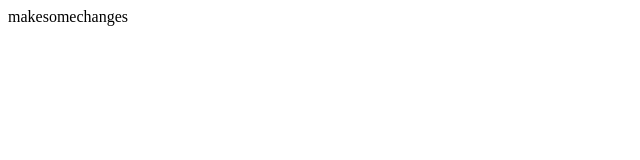
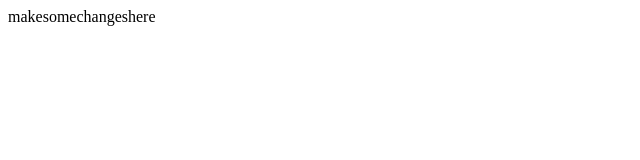
Before and after one commit to GeorgeAstralInsights/GitHub-Practice, a plain HTML site: page index.html in a window 1280 px wide. Shown: the full height of the page, 0-640 px from the left. Drawn offline with Linux system fonts and the light colour scheme.

Commit message:
Add new feature to the homepage

```diff
--- a/index.html
+++ b/index.html
@@ -1 +1 @@
-<div>makesomechanges</div>
+<div>makesomechangeshere</div>
```
